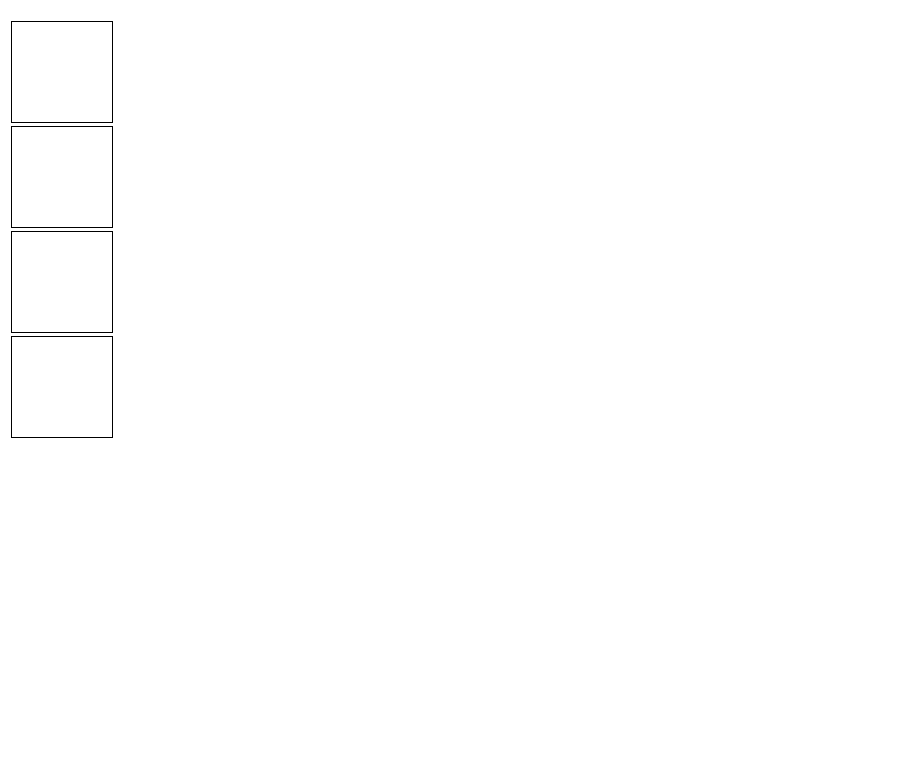
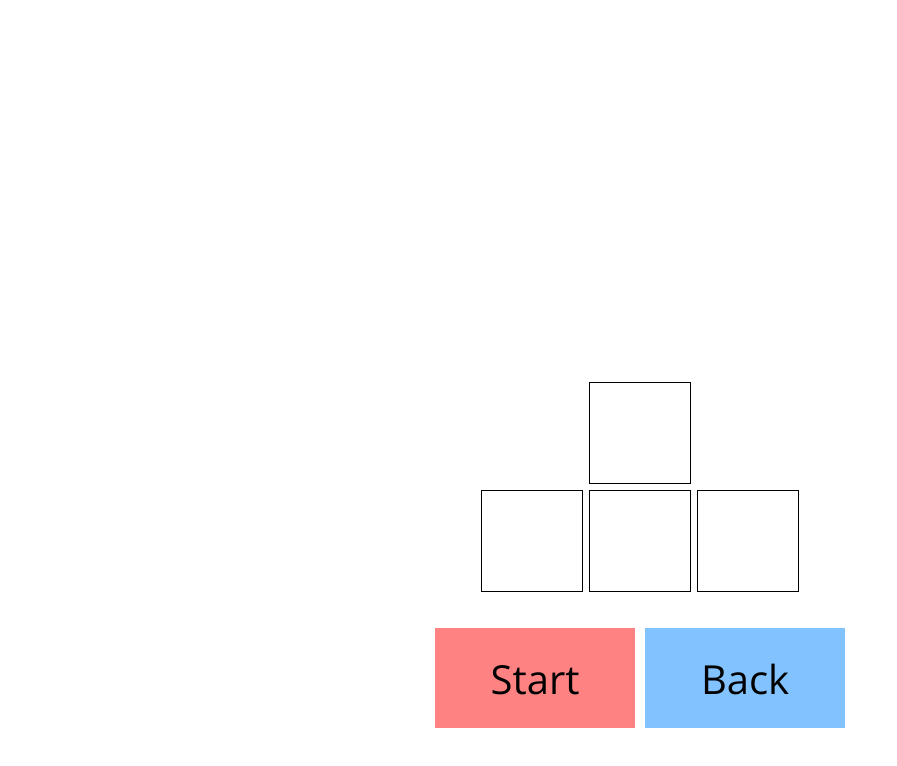
Before and after one commit to AP0tato/Webdev, a plain HTML site: page Memory/index.html in a window 1280 px wide. Shown: the whole page, without its empty margins (0-897 px from the left). Drawn offline with nearby package versions, Linux system fonts and the light colour scheme.

Commit message:
Added styles

```diff
--- a/Memory/index.html
+++ b/Memory/index.html
@@ -15,10 +15,16 @@
         <h1 class="score"></h1>
     </div>
     <div class="pattern-display">
-        <div class="1"></div>
-        <div class="2"></div>
-        <div class="3"></div>
-        <div class="4"></div>
+        <div id="u" class="header"></div>
+        <div class="footer">
+            <div id="r"></div>
+            <div id="d"></div>
+            <div id="l"></div>
+        </div>
+    </div>
+    <div class="options">
+        <button id="start" onclick="start()">Start</button>
+        <a href="../index.html"><button id="back">Back</button></a>
     </div>
 </body>
 </html>
--- a/Memory/script.js
+++ b/Memory/script.js
@@ -0,0 +1,4 @@
+function start()
+{
+
+}
--- a/Memory/styles.css
+++ b/Memory/styles.css
@@ -1,11 +1,69 @@
+@import url(http://fonts.googleapis.com/css?family=Open+Sans);
+
 .pattern-display {
+    display: grid;
     justify-content: center;
-    width: 320;
+    grid-template-rows: auto auto;
+    width: 400px;
+    margin-top: 30%;
+    margin-right: auto;
+    margin-left: auto;
 }
 
-.pattern-display div {
+.pattern-display .footer {
+    display: grid;
+    grid-template-columns: auto auto auto;
+}
+
+#u, #r, #d, #l {
     width: 100px;
     height: 100px;
     border: 1px solid rgb(0, 0, 0);
     margin: 3px;
 }
+
+#u {
+    margin-left: 111px;
+}
+
+.options {
+    text-align: center;
+    margin-top: 30px;
+}
+
+button {
+    border: none;
+    width: 200px;
+    height: 100px;
+    transition-duration: .3s;
+}
+
+.options button {
+    margin: 3px;
+    font-size: 40px;
+    font-family: "Open Sans", "Arial";
+}
+
+#back {
+    background-color: rgb(130, 195, 255);
+}
+
+#back:hover {
+    background-color: rgb(76, 116, 153);
+}
+
+#back:active {
+    background-color: rgb(130, 195, 255);
+}
+
+#start {
+    background-color: rgb(255, 130, 130);
+}
+
+#start:hover {
+    background-color: rgb(161, 80, 80);
+}
+
+#start:active {
+    background-color: rgb(255, 130, 130);
+}
```
